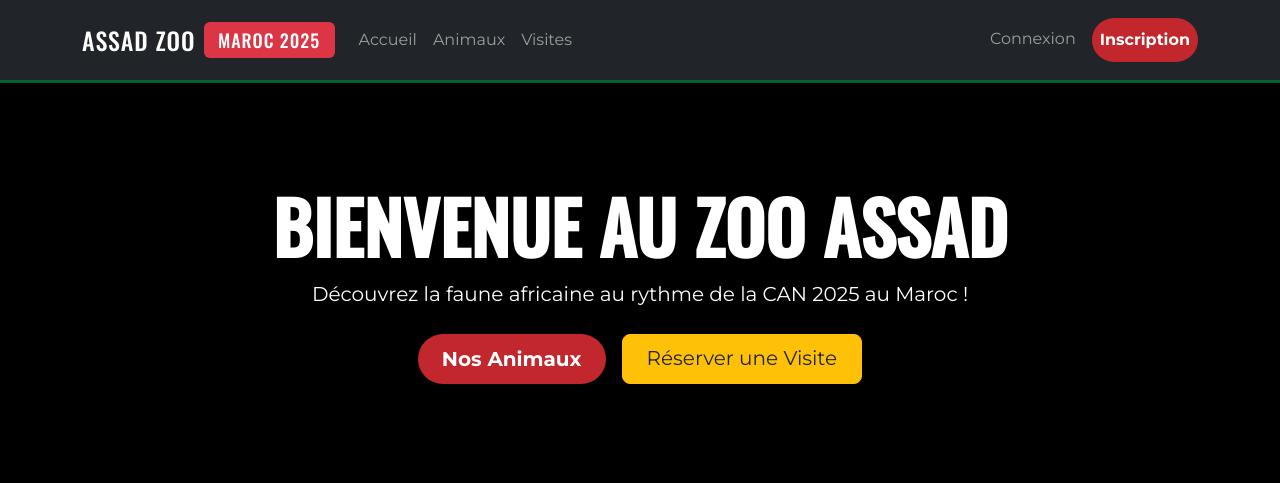
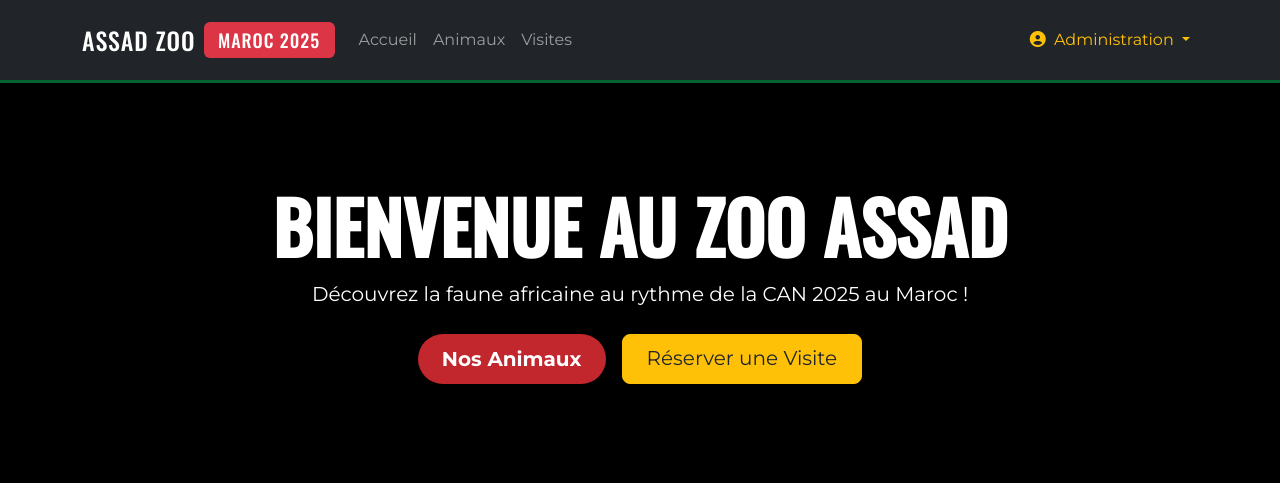
Before and after one commit to mohamed-elhamdaoui/ASSAD-PDO, a PHP site: page /index.php in a window 1280 px wide. Shown: the top 483 px of the page. Run offline with PHP 8.4, Linux system fonts and the light colour scheme; the visitor is signed in with stand-in values (Sample User, id 1).

Commit message:
feat: implémentation de la barre de navigation dynamique basée sur les rôles utilisateurs

```diff
--- a/includes/header.php
+++ b/includes/header.php
@@ -1,5 +1,5 @@
 <?php
-
+session_start();
 
 
 /**
@@ -27,7 +27,7 @@
 
 <nav class="navbar navbar-expand-lg navbar-dark bg-dark sticky-top">
     <div class="container">
-        <a class="navbar-brand d-flex align-items-center" href="index.php">
+        <a class="navbar-brand d-flex align-items-center" href="/index.php">
             <span class="oswald">ASSAD ZOO</span>
             <span class="badge bg-danger ms-2">MAROC 2025</span>
         </a>
@@ -45,7 +45,7 @@
 
             <ul class="navbar-nav ms-auto">
 
-                <?php if (!isset($_SESSION['id'])): ?>
+                <?php if (!isset($_SESSION["user_id"])): ?>
                     <li class="nav-item"><a class="nav-link" href="/auth/login.php">Connexion</a></li>
                     <li class="nav-item"><a class="nav-link btn btn-maroc ms-lg-2" href="/auth/register.php">Inscription</a></li>
 
@@ -63,7 +63,7 @@
 
                             <?php if ($_SESSION["role"] === 'Visiteur'): ?>
                                 <li><a class="dropdown-item" href="profile.php"><i class="fas fa-user me-2"></i>Mon Profil</a></li>
-                                <li><a class="dropdown-item" href="my_reservations.php"><i class="fas fa-ticket-alt me-2"></i>Mes Réservations</a></li>
+                                <li><a class="dropdown-item" href="/visiteur/my_reservations.php"><i class="fas fa-ticket-alt me-2"></i>Mes Réservations</a></li>
 
                             <?php elseif ($_SESSION["role"] === 'Guide'): ?>
                                 <li><a class="dropdown-item" href="profile.php"><i class="fas fa-user me-2"></i>Mon Profil</a></li>
@@ -85,7 +85,7 @@
                             <?php endif; ?>
 
                             <li><hr class="dropdown-divider"></li>
-                            <li><a class="dropdown-item text-danger" href="logout.php"><i class="fas fa-sign-out-alt me-2"></i>Déconnexion</a></li>
+                            <li><a class="dropdown-item text-danger" href="/auth/logout.php"><i class="fas fa-sign-out-alt me-2"></i>Déconnexion</a></li>
                         </ul>
                     </li>
                 <?php endif; ?>
```
